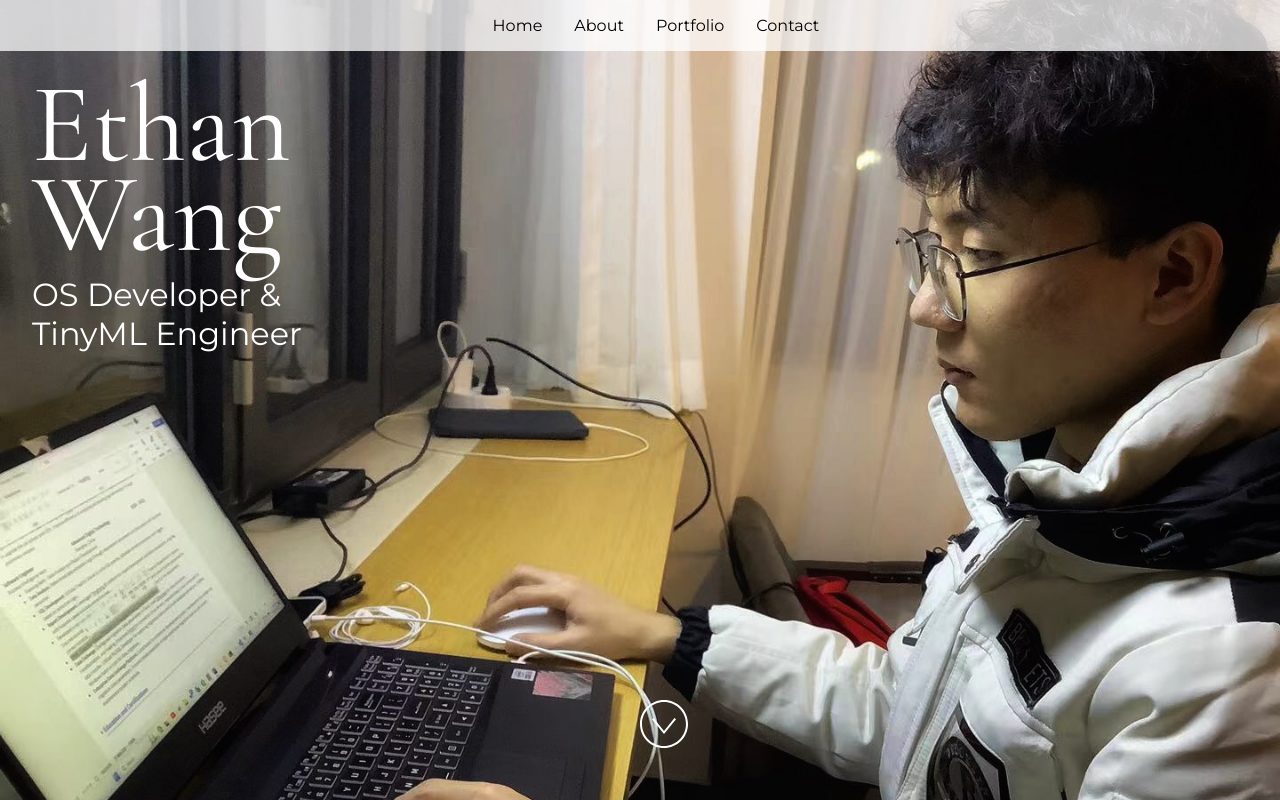
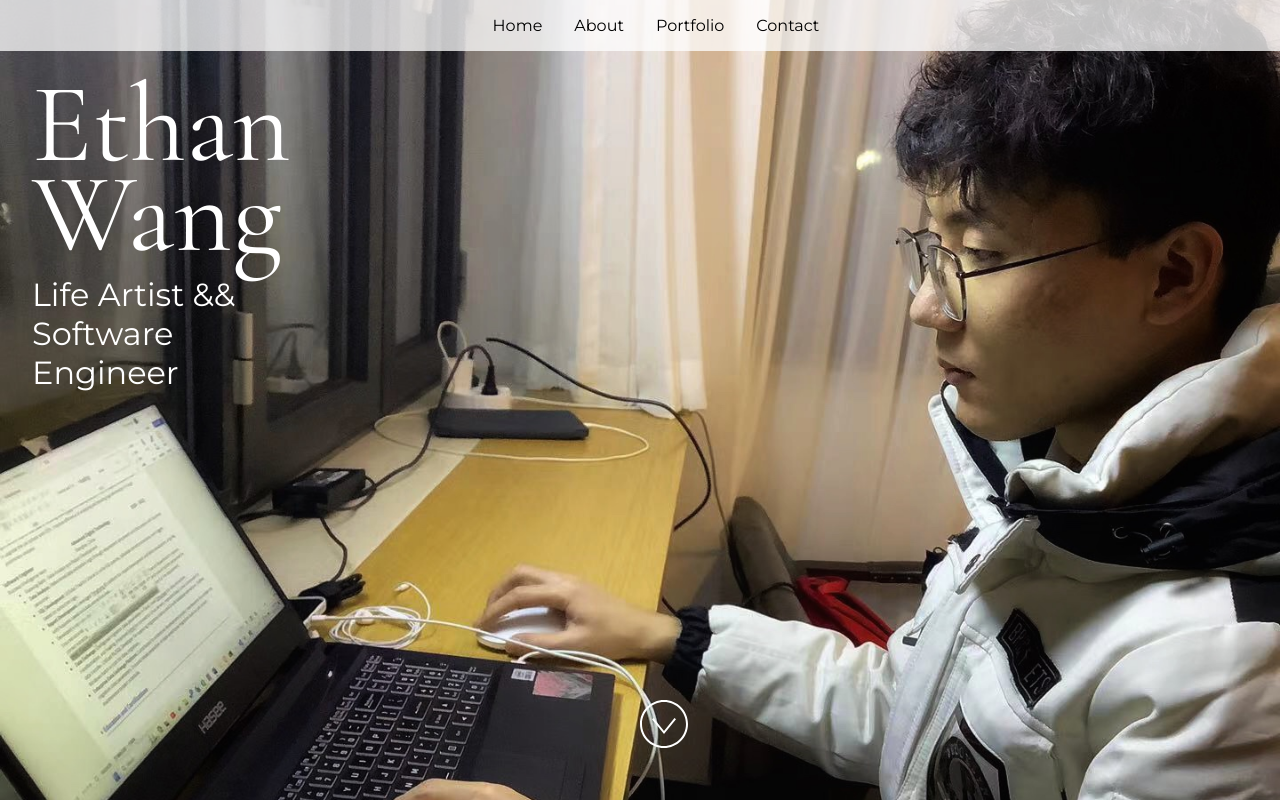
Before and after one commit to artwalker/artwalker-website, a React (Vite) app: page / in a window 1280 px wide. Built offline with nearby package versions, Linux system fonts and the light colour scheme; grey boxes are pictures that could not be loaded.

Commit message:
Update the youtube and url.

```diff
--- a/src/App.jsx
+++ b/src/App.jsx
@@ -27,7 +27,7 @@ const siteProps = {
   //name: "Alexandrie Grenier",
   name: "Ethan Wang",
   //title: "Web Designer & Content Creator",
-  title: "OS Developer & TinyML Engineer",
+  title: "Life Artist && Software Engineer",
   // email: "alex@example.com",
   email: "xinxingwang@acm.com",
   //gitHub: "microsoft",
@@ -37,7 +37,7 @@ const siteProps = {
   linkedIn: "ethanwang999",
   medium: "",
   twitter: "ethanwang969",
-  youTube: "ethanwang999",
+  youTube: "@ethanwang999",
 };
 
 const primaryColor = "#4E567E";
--- a/src/Components/Footer.jsx
+++ b/src/Components/Footer.jsx
@@ -105,7 +105,8 @@ const Footer = (props) => {
         )}
         {youTube && (
           <a
-            href={`https://www.youtube.com/c/${youTube}`}
+            //href={`https://www.youtube.com/c/${youTube}`}
+            href={`https://www.youtube.com/${youTube}`}
             target="_blank"
             rel="noopener noreferrer"
           >
```
